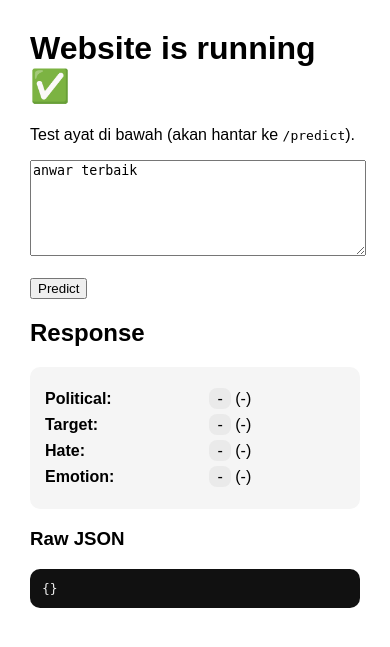
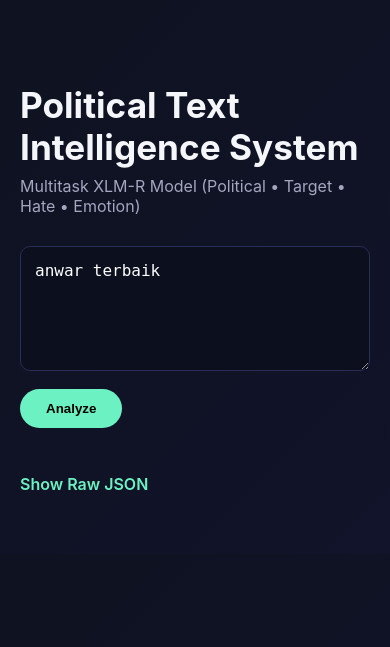
Before and after one commit to akmalariff511-byte/fyp-political-classifier, a Flask app: page / in a window 390 px wide. Shown: the top 647 px of the page. Run offline with Flask 3, Linux system fonts and the light colour scheme.

Commit message:
Refactor index.html for better layout and styles
Updated HTML structure and styles for improved layout and responsiveness.

```diff
--- a/templates/index.html
+++ b/templates/index.html
@@ -1,132 +1,192 @@
 <!DOCTYPE html>
-<html>
+<html lang="en">
 <head>
-  <title>FYP Political Classifier</title>
-  <style>
-    body { font-family: Arial, sans-serif; margin: 30px; }
-    textarea { width: 100%; max-width: 900px; }
-    .box { background:#f5f5f5; padding:15px; border-radius:10px; max-width: 900px; }
-    .row { margin: 8px 0; }
-    .label { display:inline-block; width: 160px; font-weight: bold; }
-    .badge { padding: 2px 8px; border-radius: 8px; background: #eaeaea; }
-    pre { background:#111; color:#eee; padding:12px; border-radius:10px; max-width:900px; }
-  </style>
+<meta charset="UTF-8">
+<title>FYP Political Classifier</title>
+<meta name="viewport" content="width=device-width, initial-scale=1">
+
+<style>
+:root{
+  --bg:#0f1220;
+  --card:#171a2e;
+  --accent:#6cf2c2;
+  --text:#f5f6fa;
+  --muted:#a4a6c0;
+}
+
+*{box-sizing:border-box}
+body{
+  margin:0;
+  font-family: "Inter", system-ui, sans-serif;
+  background:linear-gradient(135deg,#0f1220,#11142a);
+  color:var(--text);
+}
+
+.container{
+  max-width:1000px;
+  margin:40px auto;
+  padding:20px;
+}
+
+h1{
+  font-size:2.2rem;
+  margin-bottom:8px;
+}
+.sub{
+  color:var(--muted);
+  margin-bottom:30px;
+}
+
+textarea{
+  width:100%;
+  padding:14px;
+  background:#0c0f1e;
+  color:#fff;
+  border:1px solid #2a2e55;
+  border-radius:10px;
+  resize:vertical;
+  font-size:1rem;
+}
+
+button{
+  margin-top:14px;
+  padding:12px 26px;
+  background:var(--accent);
+  color:#000;
+  border:none;
+  border-radius:999px;
+  font-weight:700;
+  cursor:pointer;
+  transition:.2s;
+}
+button:hover{transform:scale(1.05)}
+
+.grid{
+  display:grid;
+  grid-template-columns:repeat(auto-fit,minmax(220px,1fr));
+  gap:16px;
+  margin-top:30px;
+}
+
+.card{
+  background:var(--card);
+  padding:18px;
+  border-radius:14px;
+  box-shadow:0 10px 30px rgba(0,0,0,.35);
+}
+
+.card h3{
+  margin:0 0 6px;
+  font-size:1rem;
+  color:var(--muted);
+}
+
+.value{
+  font-size:1.4rem;
+  font-weight:700;
+}
+
+.badge{
+  display:inline-block;
+  margin-top:6px;
+  padding:4px 10px;
+  border-radius:999px;
+  font-size:.75rem;
+  font-weight:600;
+}
+
+.green{background:#1dd1a1;color:#000}
+.red{background:#ff6b6b;color:#000}
+.yellow{background:#feca57;color:#000}
+.blue{background:#54a0ff;color:#000}
+.gray{background:#576574;color:#fff}
+
+pre{
+  margin-top:20px;
+  background:#0b0e1a;
+  padding:16px;
+  border-radius:12px;
+  overflow:auto;
+  font-size:.85rem;
+  display:none;
+}
+
+.toggle{
+  margin-top:16px;
+  color:var(--accent);
+  cursor:pointer;
+  font-weight:600;
+}
+
+.loading{
+  opacity:.5;
+  pointer-events:none;
+}
+</style>
 </head>
+
 <body>
+<div class="container">
+  <h1>Political Text Intelligence System</h1>
+  <div class="sub">Multitask XLM-R Model (Political • Target • Hate • Emotion)</div>
 
-<h1>Website is running ✅</h1>
-<p>Test ayat di bawah (akan hantar ke <code>/predict</code>).</p>
+  <textarea id="text" rows="5">anwar terbaik</textarea>
+  <br>
+  <button onclick="predict()">Analyze</button>
 
-<textarea id="textInput" rows="6">anwar terbaik</textarea>
-<br><br>
-<button onclick="sendText()">Predict</button>
+  <div id="results" class="grid"></div>
 
-<h2>Response</h2>
-
-<div class="box">
-  <div class="row"><span class="label">Political:</span> <span id="pLabel" class="badge">-</span> (<span id="pConf">-</span>)</div>
-  <div class="row"><span class="label">Target:</span> <span id="tLabel" class="badge">-</span> (<span id="tConf">-</span>)</div>
-  <div class="row"><span class="label">Hate:</span> <span id="hLabel" class="badge">-</span> (<span id="hConf">-</span>)</div>
-  <div class="row"><span class="label">Emotion:</span> <span id="eLabel" class="badge">-</span> (<span id="eConf">-</span>)</div>
+  <div class="toggle" onclick="toggleRaw()">Show Raw JSON</div>
+  <pre id="raw"></pre>
 </div>
 
-<h3>Raw JSON</h3>
-<pre id="raw">{}</pre>
-
 <script>
-const EMOTION_LABELS = [
-  "anger","anticipation","disgust","fear",
-  "happy","sadness","surprise","trust"
-];
-
-// ✅ ikut mapping model training: 0..3
-const TARGET_LABELS = [
-  "no targeted","person","gov","political group"
-];
-
-function pct(x) {
-  if (x === undefined || x === null || Number.isNaN(x)) return "-";
-  return (x * 100).toFixed(2) + "%";
+function badgeClass(v){
+  if(v==="political"||v==="hate") return "red";
+  if(v==="non-political"||v==="none") return "green";
+  if(v==="person"||v==="gov") return "blue";
+  return "gray";
 }
 
-// helper: safe label
-function safeText(x) {
-  if (x === undefined || x === null) return "undefined";
-  return String(x);
+function toggleRaw(){
+  const r=document.getElementById("raw");
+  r.style.display = r.style.display==="none"?"block":"none";
 }
 
-async function sendText() {
-  const text = document.getElementById("textInput").value;
+async function predict(){
+  const text=document.getElementById("text").value;
+  const container=document.querySelector(".container");
+  container.classList.add("loading");
 
-  const res = await fetch("/predict", {
-    method: "POST",
-    headers: {"Content-Type": "application/json"},
-    body: JSON.stringify({ text })
+  const res=await fetch("/predict",{
+    method:"POST",
+    headers:{"Content-Type":"application/json"},
+    body:JSON.stringify({text})
   });
 
-  const data = await res.json();
-  document.getElementById("raw").innerText = JSON.stringify(data, null, 2);
+  const data=await res.json();
+  container.classList.remove("loading");
 
-  // ----------------------------
-  // MODE 1 (preferred):
-  // expects:
-  // political.prob, hate.prob
-  // target.pred + target.probs[]
-  // emotion.pred + emotion.probs[]
-  // ----------------------------
-  const hasProbs =
-    (data?.political && typeof data.political.prob === "number") ||
-    (data?.target && typeof data.target.pred === "number") ||
-    (data?.emotion && typeof data.emotion.pred === "number");
+  document.getElementById("raw").innerText=JSON.stringify(data,null,2);
 
-  if (hasProbs) {
-    // political
-    const pProb = data.political?.prob;
-    document.getElementById("pLabel").innerText = (pProb >= 0.5) ? "political" : "non-political";
-    document.getElementById("pConf").innerText = pct(pProb);
+  const cards=[
+    ["Political",data.politic?.label,data.politic?.score],
+    ["Target",data.target?.label,null],
+    ["Hate",data.hate?.label,data.hate?.score],
+    ["Emotion",data.emotion?.label,null],
+  ];
 
-    // hate
-    const hProb = data.hate?.prob;
-    document.getElementById("hLabel").innerText = (hProb >= 0.5) ? "hate" : "none";
-    document.getElementById("hConf").innerText = pct(hProb);
-
-    // target
-    const t = data.target?.pred;
-    document.getElementById("tLabel").innerText = (t !== undefined) ? TARGET_LABELS[t] : "undefined";
-    document.getElementById("tConf").innerText = pct(data.target?.probs?.[t]);
-
-    // emotion
-    const e = data.emotion?.pred;
-    document.getElementById("eLabel").innerText = (e !== undefined) ? EMOTION_LABELS[e] : "undefined";
-    document.getElementById("eConf").innerText = pct(data.emotion?.probs?.[e]);
-
-    return;
-  }
-
-  // ----------------------------
-  // MODE 2 (fallback):
-  // accepts simple strings:
-  // { politic:"political", target:"person", hate:"none", emotion:"happy" }
-  // OR { political:"political", target:"person", hate:"none", emotion:"happy" }
-  // ----------------------------
-  const polStr = data.politic ?? data.political;
-  const tgtStr = data.target;
-  const hateStr = data.hate;
-  const emoStr = data.emotion;
-
-  document.getElementById("pLabel").innerText = safeText(polStr);
-  document.getElementById("pConf").innerText = "-";
-
-  document.getElementById("tLabel").innerText = safeText(tgtStr);
-  document.getElementById("tConf").innerText = "-";
-
-  document.getElementById("hLabel").innerText = safeText(hateStr);
-  document.getElementById("hConf").innerText = "-";
-
-  document.getElementById("eLabel").innerText = safeText(emoStr);
-  document.getElementById("eConf").innerText = "-";
+  document.getElementById("results").innerHTML = cards.map(
+    ([t,v,s])=>`
+    <div class="card">
+      <h3>${t}</h3>
+      <div class="value">${v??"-"}</div>
+      <span class="badge ${badgeClass(v)}">
+        ${s!=null?(s*100).toFixed(2)+"%":"predicted"}
+      </span>
+    </div>`
+  ).join("");
 }
 </script>
-
 </body>
 </html>
```
